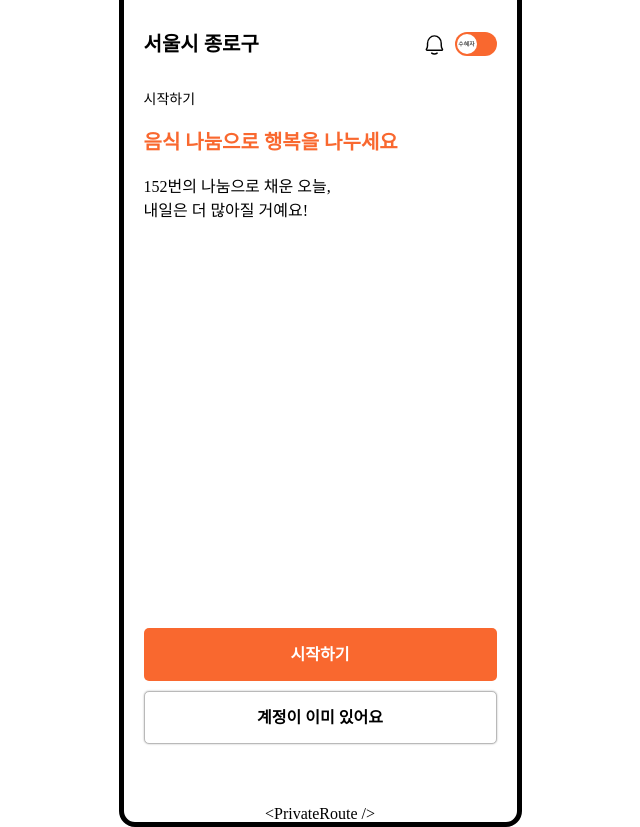
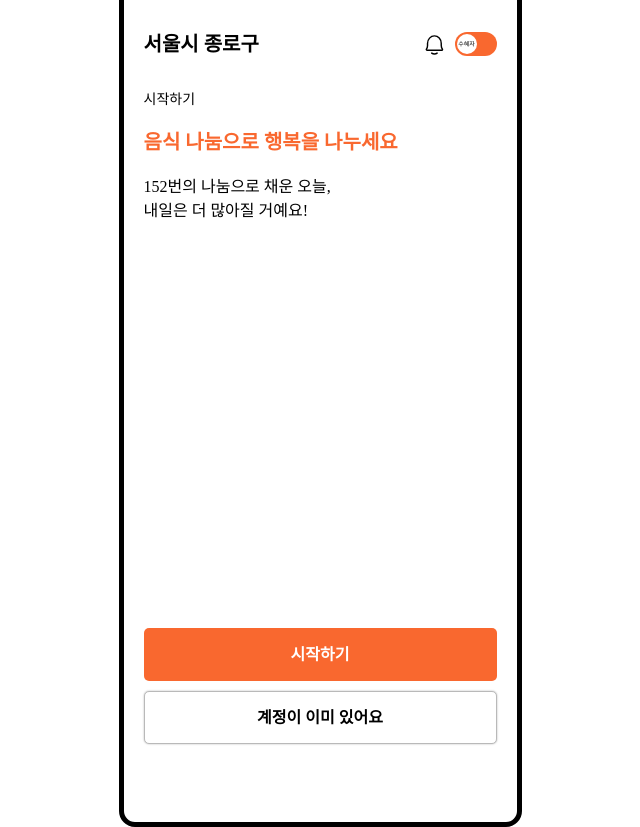
Before and after one commit to Mealz-open/mealz-front, a React (Create React App) app: page /login in a window 1280 px wide. Shown: the whole page, without its empty margins (325-965 px from the left). Built offline with nearby package versions, Linux system fonts and the light colour scheme; no server answers; some icons are missing; a web font is replaced by a local one.

Commit message:
privateroute update

```diff
--- a/src/App.js
+++ b/src/App.js
@@ -78,7 +78,7 @@ function App() {
     </Routes>
 
     <Routes>
-      <Route path="*" element={'<PrivateRoute />'} />
+      <Route path="*" element={<PrivateRoute />} />
       <Route path="/" element={''} />
     </Routes>
   </>
```
